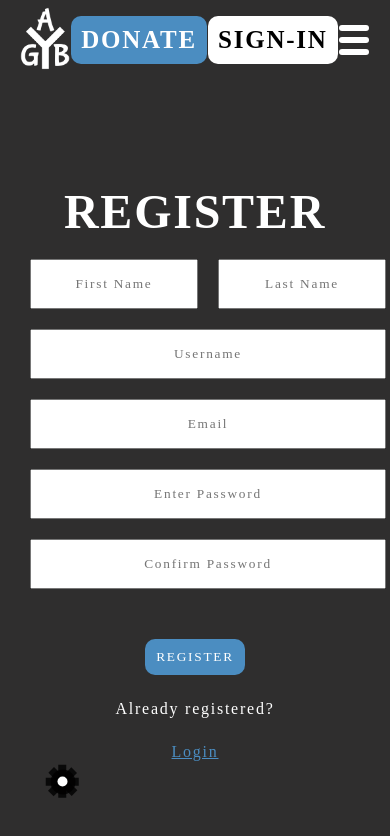
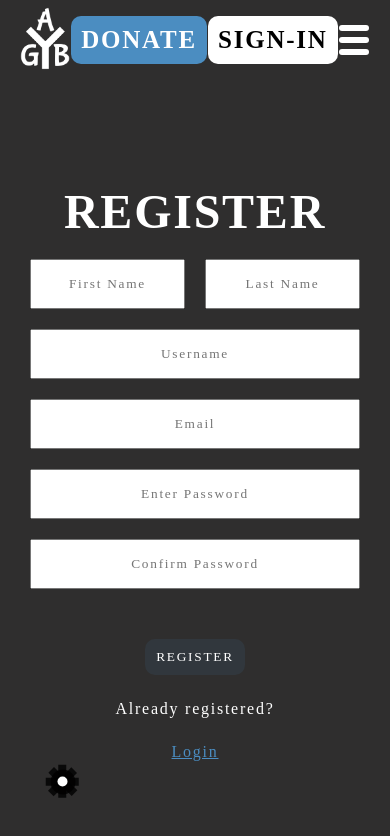
Before and after one commit to Sentinail/gab-express, a React (Create React App) app: page /register in a window 390 px wide. Shown: the top 836 px of the page. Built offline with nearby package versions, Linux system fonts and the light colour scheme; a web font is replaced by a local one.

Commit message:
fixed register responsiveness - Sentinail

```diff
--- a/src/Components/Register/Register.js
+++ b/src/Components/Register/Register.js
@@ -4,6 +4,7 @@ import { Link } from 'react-router-dom'
 import axios from "axios"
 import { useNavigate } from 'react-router-dom'
 import { stylesContext } from '../../ContextProviders/StylesProvider'
+import RegisterFormTest from '../Test_Components/RegisterFormTest'
 
 const RegisterContainer = styled.div`
     width: 100%;
@@ -239,7 +240,7 @@ function Register() {
 
     return (
         <RegisterContainer backgroundColor={styles.primaryColor}>
-            <RegisterForm></RegisterForm>
+            <RegisterFormTest></RegisterFormTest>
         </RegisterContainer>
     )
 }
--- a/src/Components/Test_Components/RegisterFormTest.js
+++ b/src/Components/Test_Components/RegisterFormTest.js
@@ -2,6 +2,8 @@ import React, { useContext, useState, useEffect } from 'react'
 import styled from 'styled-components'
 import { Link } from 'react-router-dom'
 import { stylesContext } from '../../ContextProviders/StylesProvider'
+import axios from 'axios'
+import { useNavigate } from 'react-router-dom'
 
 const RegisterFormStyle = styled.div`
     min-height: 500px;
@@ -47,8 +49,8 @@ const RegisterFormStyle = styled.div`
                 width: 100%;
                 top: 100%;
                 left: 0px;
-                font-size: 0.7rem;
-                color: rgb(75, 141, 193, 1)
+                font-size: 0.9rem;
+                color: ${props => {return `rgb(${props.secondaryColor[0]}, ${props.secondaryColor[1]}, ${props.secondaryColor[2]}, ${props.secondaryColor[3]})`}};
             }
         }
 
@@ -79,6 +81,12 @@ const RegisterFormStyle = styled.div`
 
         & a {
             color: ${props => {return `rgb(${props.backgroundColor[0]}, ${props.backgroundColor[1]}, ${props.backgroundColor[2]}, ${props.backgroundColor[3]})`}};
+        }
+    }
+
+    @media screen and (max-width: 450px) {
+        & {
+            min-width: 0px;
         }
     }
 `
@@ -118,11 +126,36 @@ const RegisterForm = () => {
     const [passwordIsValid, setPasswordIsValid] = useState(false);
     const [confirmPasswordIsValid, setConfirmPasswordIsValid] = useState(false);
 
-    const buttonIsActive = !(firstNameIsValid && lastNameIsValid && userNameIsValid && emailIsValid && passwordIsValid && confirmPasswordIsValid)
+    const navigate = useNavigate()
 
     const styles = useContext(stylesContext)
 
+    let buttonIsActive = (firstNameIsValid && lastNameIsValid && userNameIsValid && emailIsValid && passwordIsValid && confirmPasswordIsValid)
 
+    const register = (event) => {
+        event.preventDefault()
+        if (buttonIsActive) {
+            const date = new Date()
+            let day = date.getDate()
+            let month = date.getMonth() + 1
+            let year = date.getFullYear()
+            let fullDate = `${month}-${day}-${year}`
+
+            axios.post("http://localhost:5000/users", {
+                fullName: `${firstName} ${lastName}`,
+                userName: userName,
+                emailAddress: email,
+                password: password,
+                memberSince: fullDate,
+                totalDonation: 0
+            }).then(res => {
+                alert(res.data.message)
+                res.data.authenticated ? navigate("/login") : navigate("/register")
+            }).catch(err => {
+                alert(err)
+            })
+        }
+    }
 
     useEffect(() => {
         firstName.length > 0 ? setFirstNameIsValid(true) : setFirstNameIsValid(false)
@@ -137,7 +170,7 @@ const RegisterForm = () => {
     }, [firstName, lastName, userName, email, password, confirmPassword])
 
     return (
-        <RegisterFormStyle backgroundColor={styles.primaryColor}>
+        <RegisterFormStyle backgroundColor={styles.primaryColor} secondaryColor={styles.secondaryColor}>
             <form action="">
                 <h1>REGISTER</h1>
                 <div className='form'>
@@ -204,8 +237,8 @@ const RegisterForm = () => {
                     </div>
                 </div>
                 <div className="login-container">
-                    <Button isActive={buttonIsActive}  onClick={() => {console.log("Registered")}} backgroundColor={styles.secondaryColor}
-                    disabled={buttonIsActive}>
+                    <Button isActive={!buttonIsActive}  onClick={(event) => {register(event)}} backgroundColor={styles.secondaryColor}
+                    disabled={!buttonIsActive}>
                     REGISTER
                     </Button>
                     <p> Already registered? </p>
```
